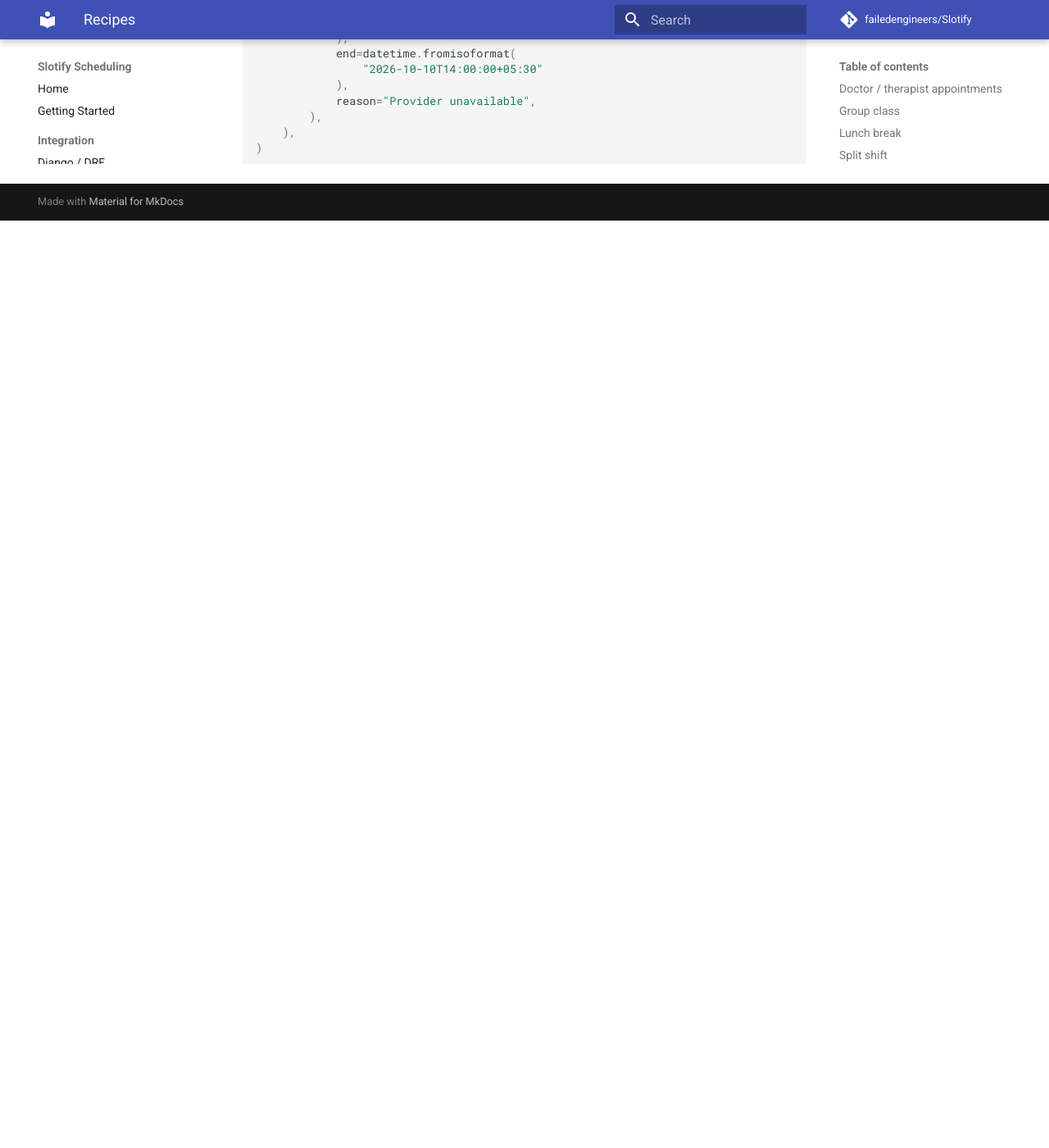
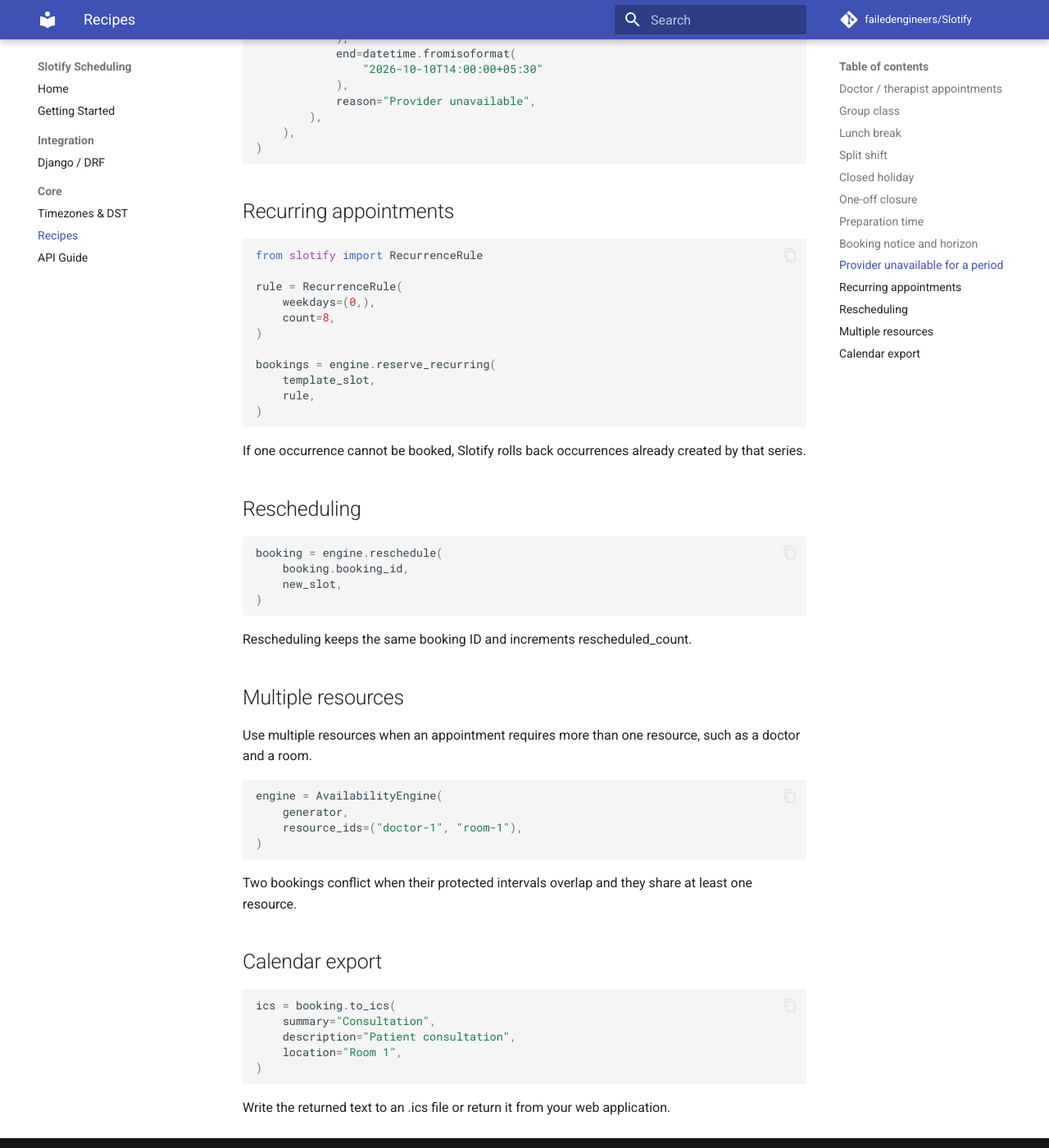
Before and after one commit to failedengineers/Slotify, an MkDocs documentation site: the page built from docs/recipes.md, in a window 1280 px wide and 1400 px high, scrolled down 2489 px. Shown: the whole window at 82% size. Built offline with MkDocs 1.6.1 and Material for MkDocs 9.7.7, drawn with Linux system fonts in a browser that asks for light colours; comment, search, counter and statistics services are not loaded; before the commit the page ends 2758 px from its top, so only the background shows below that.

Commit message:
Add v0.2.0 scheduling recipes

```diff
--- a/docs/recipes.md
+++ b/docs/recipes.md
@@ -125,3 +125,58 @@
     ),
 )
 ~~~
+
+
+## Recurring appointments
+
+~~~python
+from slotify import RecurrenceRule
+
+rule = RecurrenceRule(
+    weekdays=(0,),
+    count=8,
+)
+
+bookings = engine.reserve_recurring(
+    template_slot,
+    rule,
+)
+~~~
+
+If one occurrence cannot be booked, Slotify rolls back occurrences already created by that series.
+
+## Rescheduling
+
+~~~python
+booking = engine.reschedule(
+    booking.booking_id,
+    new_slot,
+)
+~~~
+
+Rescheduling keeps the same booking ID and increments rescheduled_count.
+
+## Multiple resources
+
+Use multiple resources when an appointment requires more than one resource, such as a doctor and a room.
+
+~~~python
+engine = AvailabilityEngine(
+    generator,
+    resource_ids=("doctor-1", "room-1"),
+)
+~~~
+
+Two bookings conflict when their protected intervals overlap and they share at least one resource.
+
+## Calendar export
+
+~~~python
+ics = booking.to_ics(
+    summary="Consultation",
+    description="Patient consultation",
+    location="Room 1",
+)
+~~~
+
+Write the returned text to an .ics file or return it from your web application.
```
